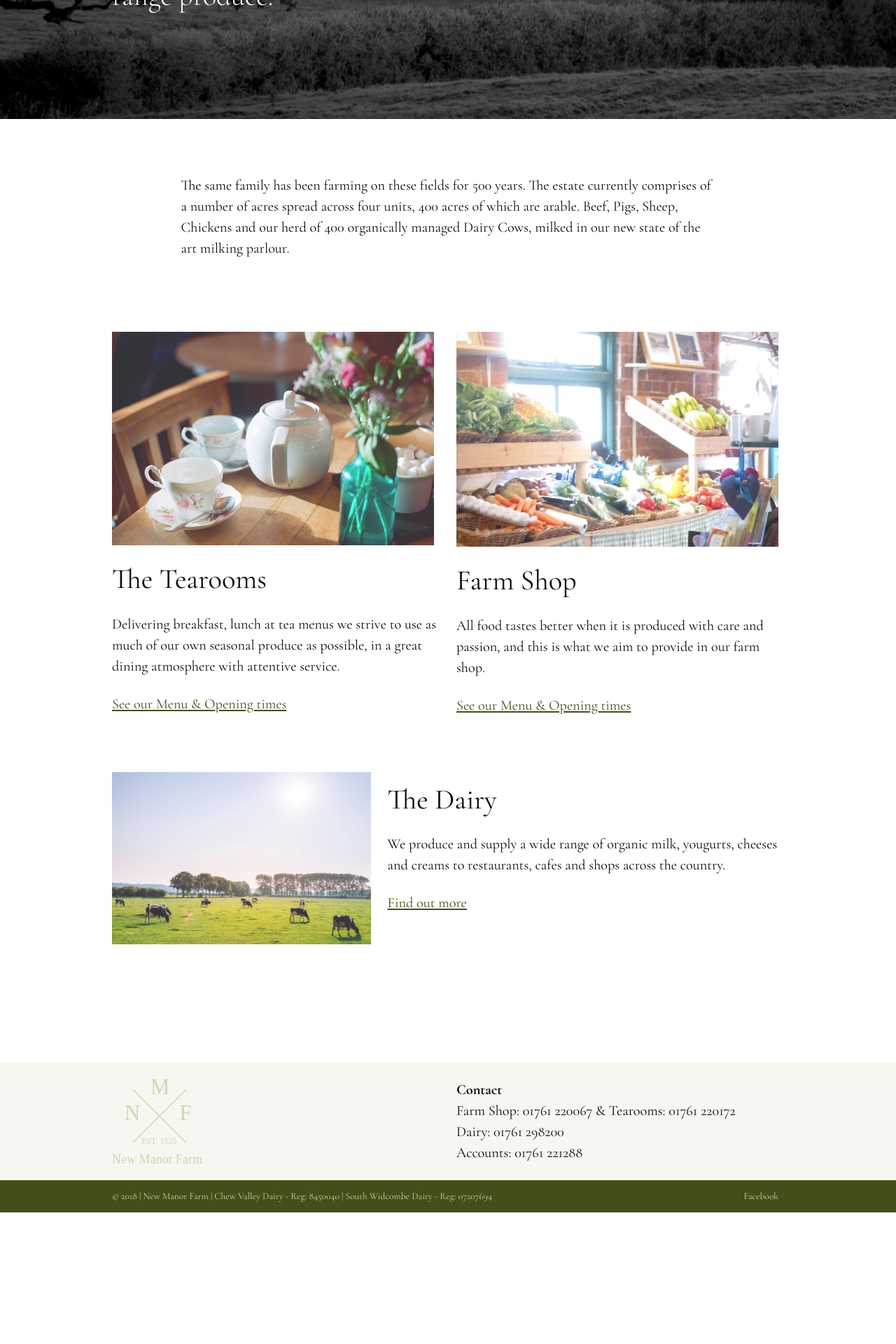
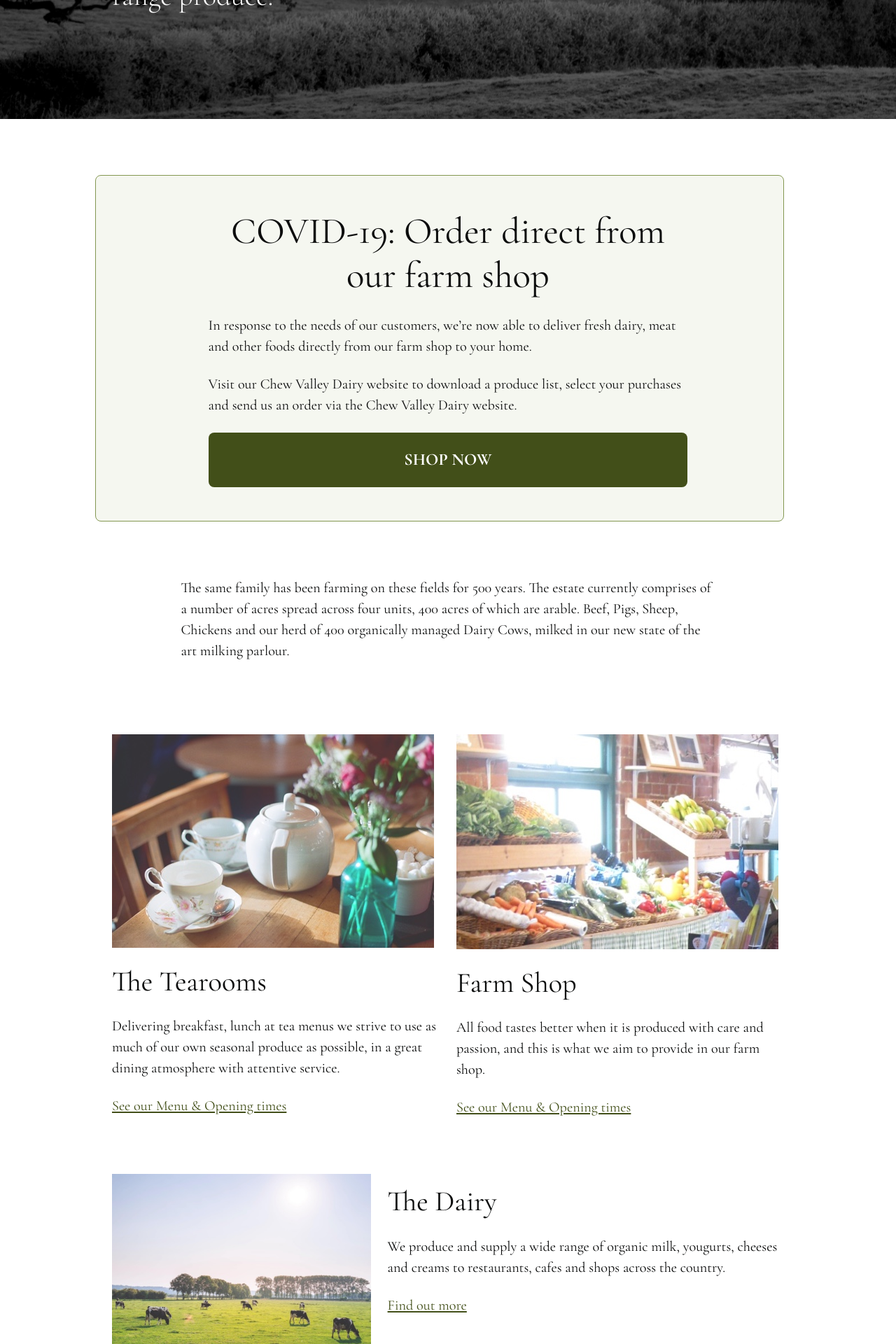
Before and after one commit to cjhbarnes/manor-farm, a Jekyll site: the page built from index.html, in a window 1280 px wide. Shown: the part 419-2339 px from the top of the page at 70% size. Built offline with Jekyll 4.4.1, drawn with Linux system fonts in a browser that asks for light colours; before the commit the page ends 2151 px from its top, so only the background shows below that.

Commit message:
Covid update

```diff
--- a/_sass/components/_hero.scss
+++ b/_sass/components/_hero.scss
@@ -86,3 +86,31 @@
     display: none;
   }
 }
+
+.covid-banner {
+
+  h1 {
+    text-align: center;
+  }
+
+  background: #F5F7F0;
+  padding: 48px;
+  border-radius: 8px;
+  border: 1px solid darken(#F5F7F0,  50%);
+  margin-bottom: 80px;
+
+  .btn {
+    background: $color-brand-primary;
+    padding: 24px;
+    text-decoration: none;
+    text-align: center;
+    font-size: 24px;
+    @include transition(background .5s ease);
+
+      &:hover {
+        color: #fff !important;
+        background: lighten($color-brand-primary, 15%);
+      }
+
+  }
+}
--- a/index.html
+++ b/index.html
@@ -12,6 +12,16 @@ title: New Manor Farm Shop
 
 <div class="o-wrapper">
   <section class="band-top">
+
+    <div class="o-layout o-layout--center covid-banner">
+      <div class="o-layout__item u-4/5@lg u-4/5@md u-1/1@sm">
+        <h1>COVID-19: Order direct from our farm shop</h1>
+        <p>In response to the needs of our customers, we’re now able to deliver fresh dairy, meat and other foods directly from our farm shop to your home.</p>
+        <p>Visit our Chew Valley Dairy website to download a produce list, select your purchases and send us an order via the Chew Valley Dairy website.</p>
+        <a class="btn" href="https://www.chewvalleydairy.co.uk/home-deliveries">Shop now</a>
+      </div>
+    </div>
+
     <div class="o-layout o-layout--center">
       <div class="o-layout__item u-4/5@lg u-4/5@md u-1/1@sm">
         <p>The same family has been farming on these fields for 500 years. The estate currently comprises of a number of acres spread across four units, 400 acres of which are arable. Beef, Pigs, Sheep, Chickens and our herd of 400 organically managed Dairy Cows, milked in our new state of the art milking parlour.</p>
```
Also changed, not shown: 1 other file.
